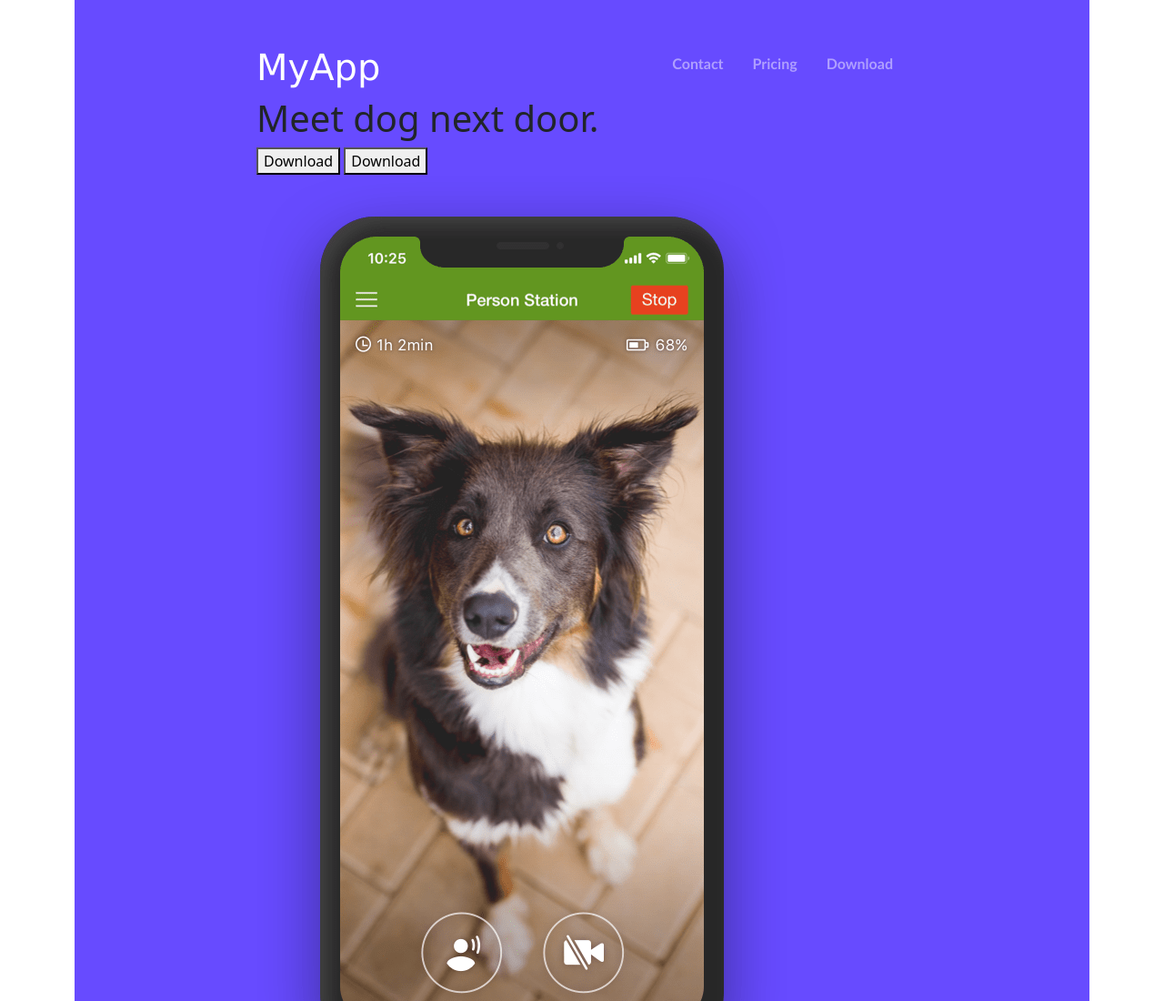
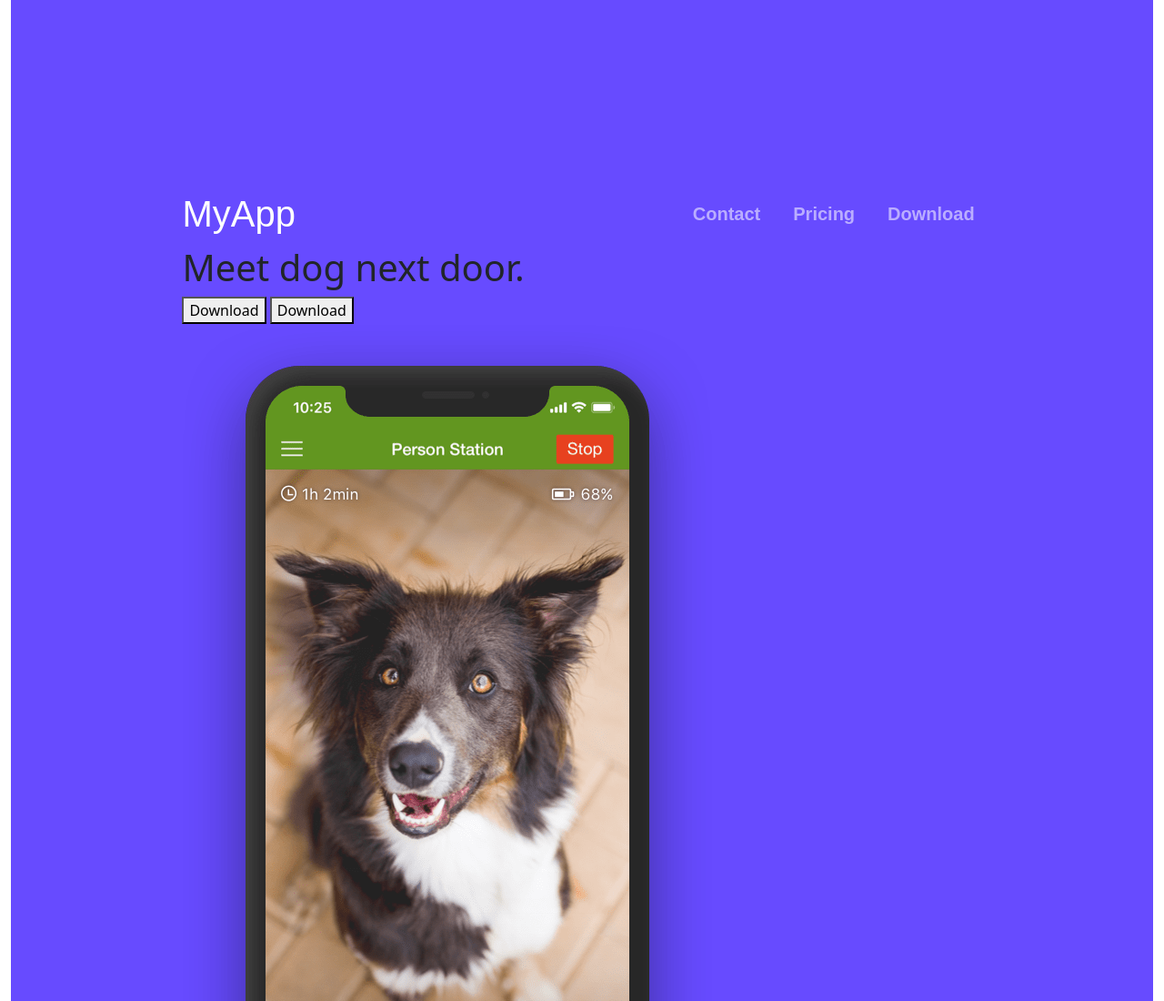
Before and after one commit to calineY/project1, a plain HTML site: page index.html in a window 1280 px wide. Shown: the top 1100 px of the page at 91% size. Drawn offline with nearby package versions, Linux system fonts and the light colour scheme.

Commit message:
Readjusted navbar using list and classes

```diff
--- a/css/styles.css
+++ b/css/styles.css
@@ -1,17 +1,19 @@
 #title {
 	background-color: rgba(103, 75, 255, 255);
-	padding-left: 200px;
-	padding-top: 50px;
-	padding-right: 200px;
+	padding-left: 15%;
+	padding-top: 200px;
+	padding-right: 15%;
 }
 
 #myapp {
 	color: white;
-	font-family: Verdana, Geneva, Tahoma, sans-serif;
+	font-family: Arial, Helvetica, sans-serif;
+	font-size: 40px;
 }
 
-.nav-item.nav-link {
-	font-family: 'Trebuchet MS', 'Lucida Sans Unicode', 'Lucida Grande', 'Lucida Sans', Arial, sans-serif;
-	color: rgba(175, 159, 254, 255);
-	font-weight: bolder;
+.bold {
+	font-weight: bold;
+	font-size: 20px;
+	margin-left: 20px;
+	font-family: Arial;
 }
--- a/index.html
+++ b/index.html
@@ -9,23 +9,30 @@
   <link rel="stylesheet" href="css/bootstrap.css">
 </head>
 
-<body class="container">
+<body class="container-fluid">
 
   <section id="title">
+    <!-- Nav Bar -->
 
-    <!-- Nav Bar -->
-    <div class="row">
-      <div class="col-md-4">
-        <h1 id="myapp">MyApp</h1>
+    <nav class="nav navbar-expand-md navbar-dark">
+      <a href="#" class="navbar-brand" id="myapp">MyApp</a>
+      <button class="navbar-toggler" type="button" data-bs-toggle="collapse" data-bs-target="#toggleMobileMenu" aria-controls="toggleMobileMenu" aria-expanded="false" aria-label="Toggle navigation">
+        <span class="navbar-toggler-icon"></span>
+      </button>
+      <div class="collapse navbar-collapse" id="toggleMobileMenu">
+        <ul class="navbar-nav ms-auto">
+          <li>
+            <a href="#" class="nav-item nav-link bold">Contact</a>
+          </li>
+          <li>
+            <a href="#" class="nav-item nav-link bold">Pricing</a>
+          </li>
+          <li>
+            <a href="#" class="nav-item nav-link bold">Download</a>
+          </li>
+        </ul>
       </div>
-      <div class="col-md-8">
-        <nav class="nav justify-content-end navbar-light">
-          <a href="#" class="nav-item nav-link">Contact</a>
-          <a href="#" class="nav-item nav-link ">Pricing</a>
-          <a href="#" class="nav-item nav-link navbtn">Download</a>
-        </nav>
-      </div>
-    </div>
+    </nav>
 
 
 
```
